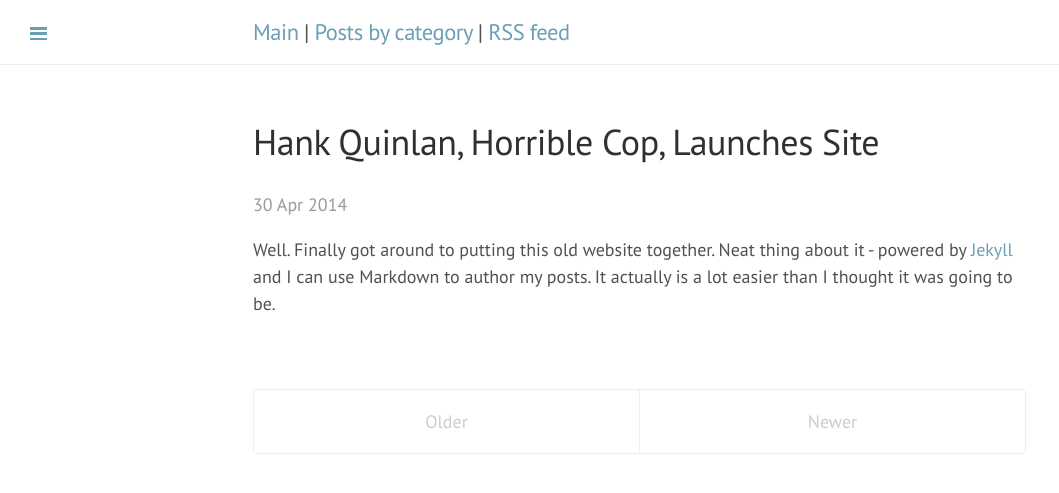
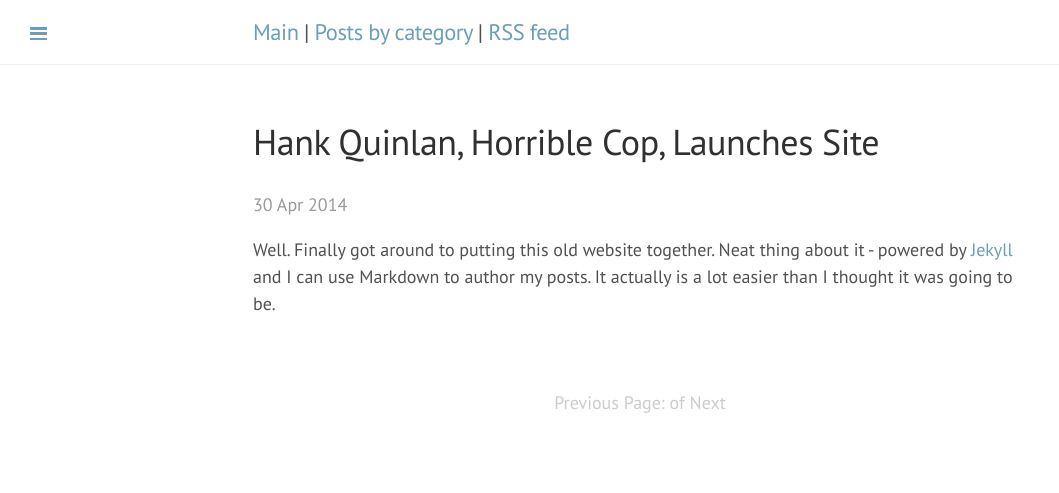
Before and after one commit to datascienceconfidential/datascienceconfidential.github.io, a Jekyll site: the page built from _posts/2014-04-30-hank-quinlan-site-launched.md, in a window 1280 px wide. Shown: the top 493 px of the page, without its empty margins (0-1059 px from the left). Built offline with Jekyll 4.4.1, drawn with Linux system fonts in a browser that asks for light colours.

Commit message:
Still trying to do pagination

```diff
--- a/_layouts/post.html
+++ b/_layouts/post.html
@@ -41,19 +41,17 @@ layout: default
 </div>
 {% endcomment %}
 
+<!-- Pagination links -->
 <div class="pagination">
+  {% if paginator.previous_page %}
+    <a href="{{ paginator.previous_page_path }}" class="previous">Previous</a>
+  {% else %}
+    <span class="previous">Previous</span>
+  {% endif %}
+  <span class="page_number ">Page: {{ paginator.page }} of {{ paginator.total_pages }}</span>
   {% if paginator.next_page %}
-    <a class="pagination-item older" href="{{ site.baseurl }}page{{paginator.next_page}}">Older</a>
+    <a href="{{ paginator.next_page_path }}" class="next">Next</a>
   {% else %}
-    <span class="pagination-item older">Older</span>
-  {% endif %}
-  {% if paginator.previous_page %}
-    {% if paginator.page == 2 %}
-      <a class="pagination-item newer" href="{{ site.baseurl }}">Newer</a>
-    {% else %}
-      <a class="pagination-item newer" href="{{ site.baseurl }}page{{paginator.previous_page}}">Newer</a>
-    {% endif %}
-  {% else %}
-    <span class="pagination-item newer">Newer</span>
+    <span class="next ">Next</span>
   {% endif %}
 </div>
```
